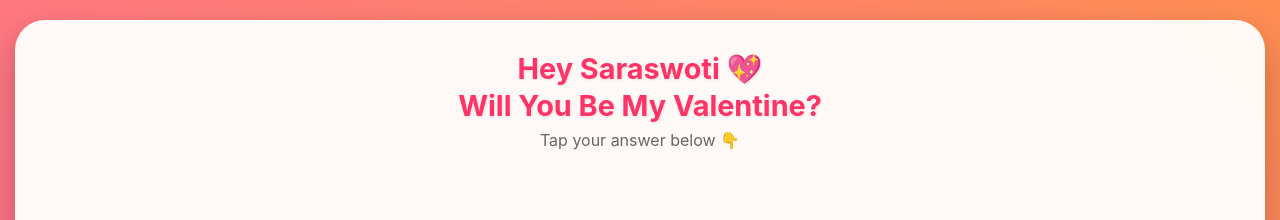
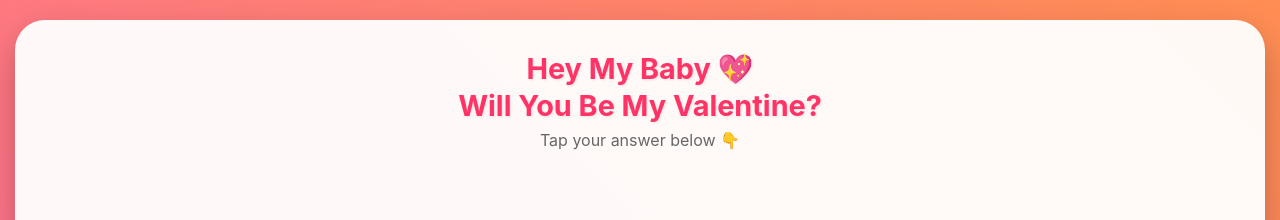
Before and after one commit to NirajDuwal/Hey, a plain HTML site: page index.html in a window 1280 px wide. Shown: the top 220 px of the page. Drawn offline with Linux system fonts and the light colour scheme.

Commit message:
Update index.html

```diff
--- a/index.html
+++ b/index.html
@@ -380,7 +380,7 @@
 <body>
     <div class="mobile-container">
         <div class="header">
-            <h1>Hey Saraswoti 💖<br>Will You Be My Valentine?</h1>
+            <h1>Hey My Baby 💖<br>Will You Be My Valentine?</h1>
             <div class="subtitle">Tap your answer below 👇</div>
         </div>
 
```
